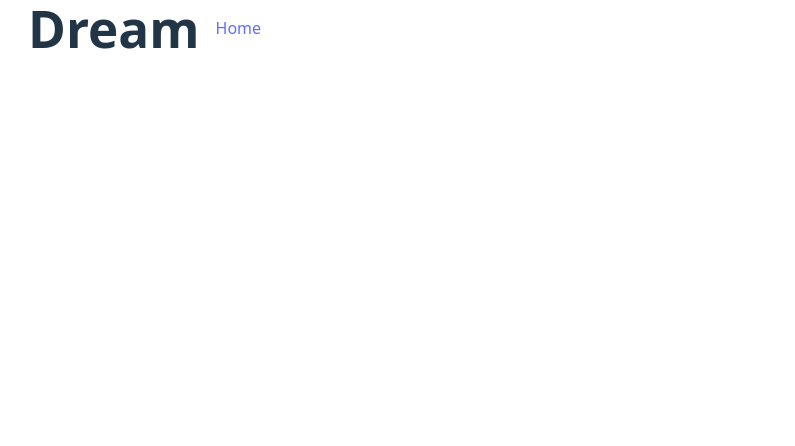
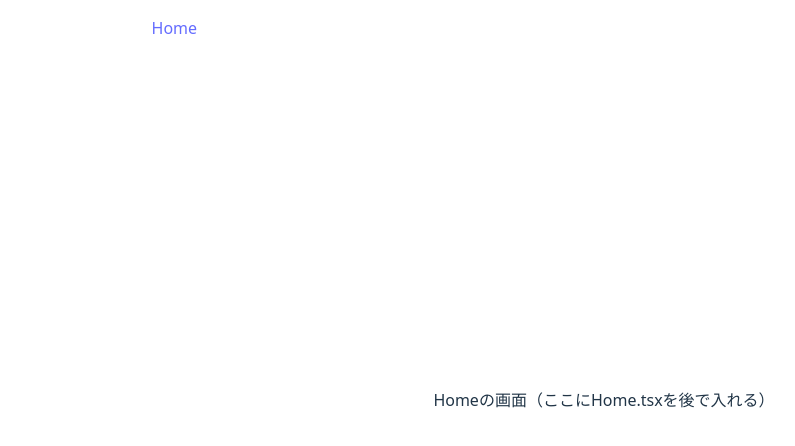
Before and after one commit to kaito-for-git/dream, a React app: page / in a window 1280 px wide. Shown: the top 446 px of the page, without its empty margins (36-831 px from the left). Built offline with nearby package versions, Linux system fonts and the light colour scheme; the HTML template or start-up script is replaced by a standard one.

Commit message:
<Link to>に変更

```diff
--- a/src/App.tsx
+++ b/src/App.tsx
@@ -2,13 +2,17 @@
 // import reactLogo from './assets/react.svg'
 // import viteLogo from '/vite.svg'
 import './App.css'
-import Header from './components/header'
+import Header from './components/Header'
+import {BrowserRouter,Routes,Route} from 'react-router-dom'
 
 function App() {
   return (
-    <div>
+    <BrowserRouter>
       < Header />
-    </div>
+      <Routes>
+        <Route path="/" element={<div>Homeの画面（ここにHome.tsxを後で入れる）</div>} />
+      </Routes>
+    </BrowserRouter>
   )
 }
 
--- a/src/components/header.tsx
+++ b/src/components/header.tsx
@@ -1,10 +1,11 @@
+import {Link} from 'react-router-dom'
 //Home画面上のヘッダーを作成する
 function Header() {
     return (
       <header style={styles.header}>
         <h1 style={styles.title}>Dream</h1>
         <nav>
-          <a href="#" style={{marginLeft:"16px",alignItems:"center"}}>Home</a>
+          <Link to="/"style={styles.title}>Home</Link>
         </nav>
       </header>
     )
@@ -16,13 +17,18 @@ function Header() {
       display: "flex",
       top:0,
       left:0,
-      justifyContent: "space-between",
+      width:"100%",
+      justifyContent: "flex-start",
       alignItems: "center",
-      padding: "0 64px"
+      padding: "0 16px",
+      color:"white",
     },
     title: {
       margin: 0,
     },
+    linkStyle:{
+      left:16,
+    }
   }
 
 export default Header
```
Also changed, not shown: 1 other file (tests, documents, lock files or other folders).
